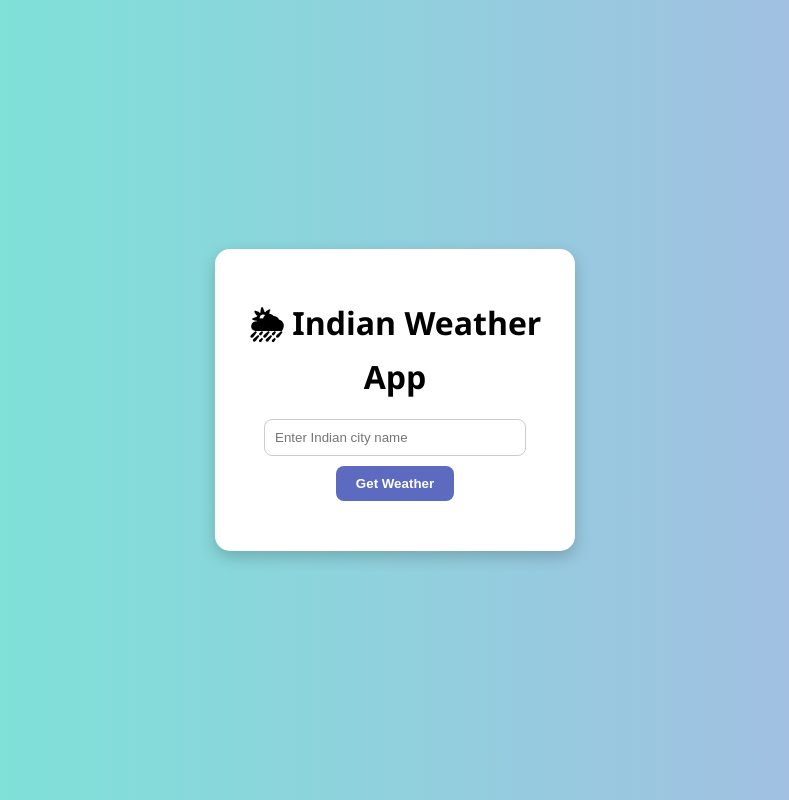
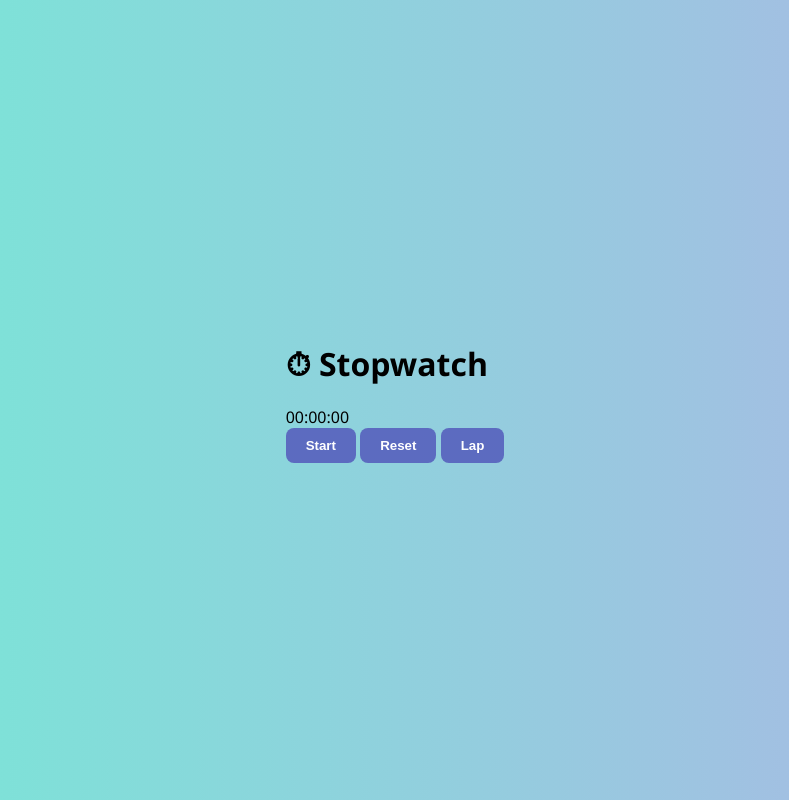
Before and after one commit to Sriram1805/PRODIGY_WD_05, a plain HTML site: page index.html in a window 1280 px wide. Shown: the whole page, without its empty margins (245-1034 px from the left). Drawn offline with Linux system fonts and the light colour scheme.

Commit message:
Update index.html

```diff
--- a/index.html
+++ b/index.html
@@ -3,15 +3,21 @@
 <head>
   <meta charset="UTF-8" />
   <meta name="viewport" content="width=device-width, initial-scale=1.0"/>
-  <title>Indian Weather App</title>
-  <link rel="stylesheet" href="style.css">
+  <title>Stopwatch Web App</title>
+  <link rel="stylesheet" href="style.css" />
 </head>
 <body>
-  <div class="weather-container">
-    <h1>🌦 Indian Weather App</h1>
-    <input type="text" id="cityInput" placeholder="Enter Indian city name" />
-    <button onclick="getWeather()">Get Weather</button>
-    <div class="weather-result" id="weatherResult"></div>
+  <div class="container">
+    <h1>⏱ Stopwatch</h1>
+    <div id="display">00:00:00</div>
+
+    <div class="buttons">
+      <button id="toggleBtn">Start</button>
+      <button id="resetBtn">Reset</button>
+      <button id="lapBtn">Lap</button>
+    </div>
+
+    <ul id="laps"></ul>
   </div>
 
   <script src="script.js"></script>
```
